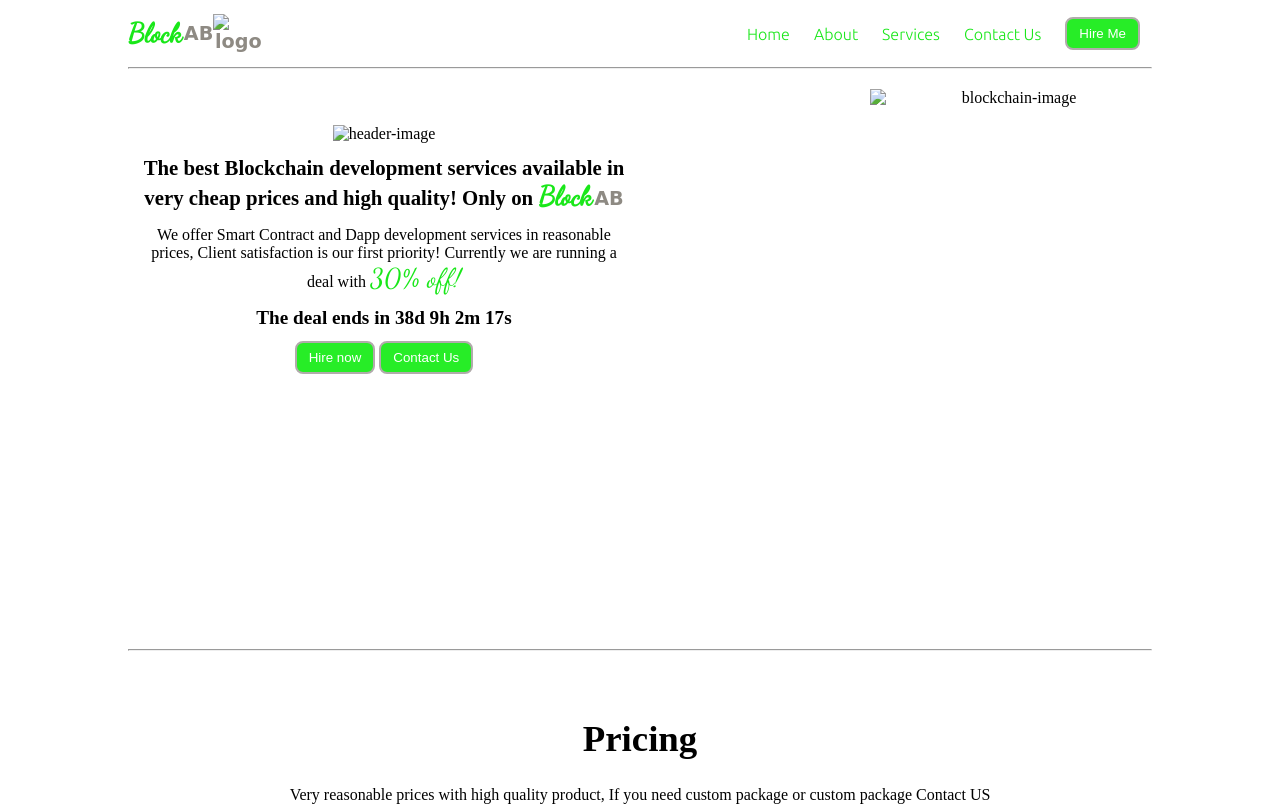
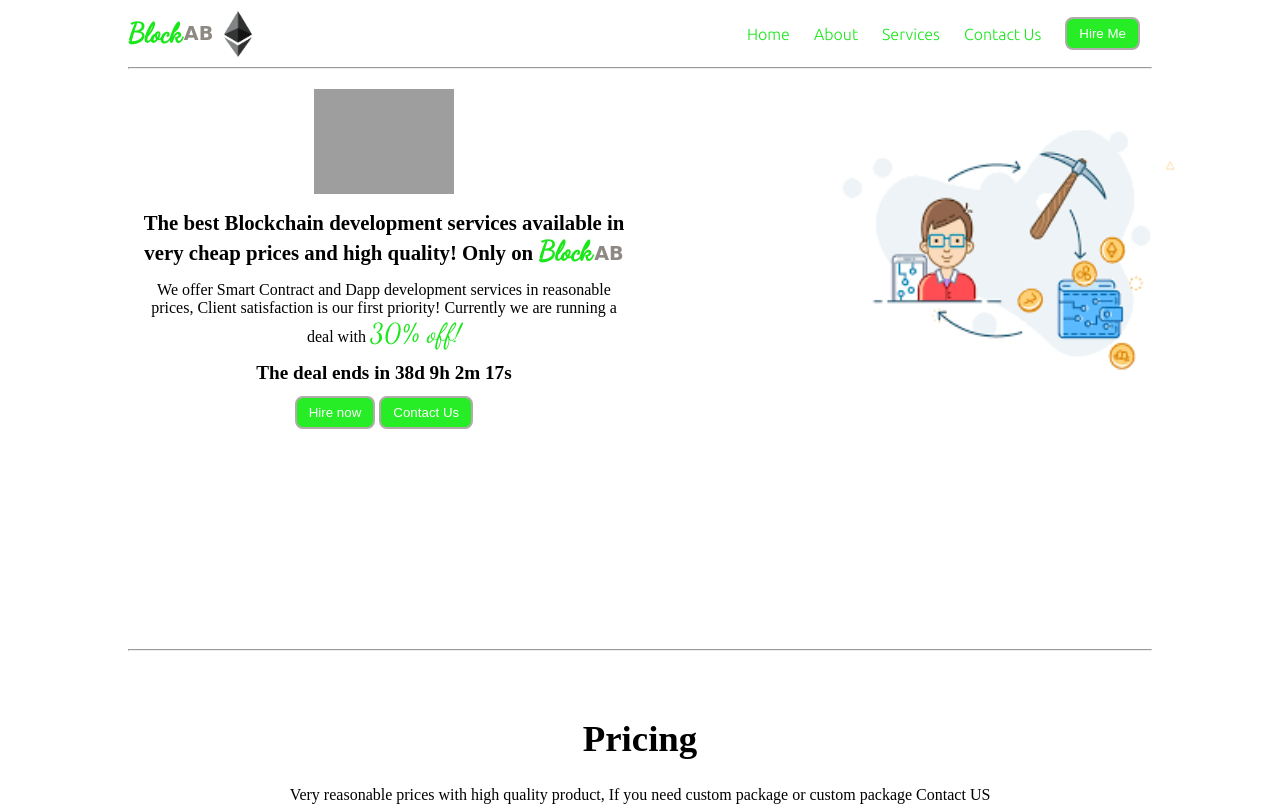
Before and after one commit to BlockAB/landing-page, a plain HTML site: page index.html in a window 1280 px wide. Shown: the top 807 px of the page. Drawn offline with Linux system fonts and the light colour scheme; the site is published under a folder, as on GitHub Pages, so addresses that start at the root find nothing; a web font is replaced by a local one.

Commit message:
Update index.html
minor changes

```diff
--- a/index.html
+++ b/index.html
@@ -15,7 +15,7 @@
          <nav class="flex justify-between">
            <div class="font-bold text-green flex items-center logo-title">Block<span class="flex items-center text-grey logo-span"> AB
           <span class="flex logo">
-             <img class="logo" src="/images/head-image.png" alt="logo"></span>
+             <img class="logo" src="landing-page/images/head-image.png" alt="logo"></span>
 
            </div>
 
@@ -37,7 +37,7 @@
         <div class="topleft flex flex-col justify-center px-2">
 
 <div class="text-center">
-  <img class="eth-logo" src="/images/logo.gif" alt="header-image">
+  <img class="eth-logo" src="landing-page/images/logo.gif" alt="header-image">
 </div>
 
           <h1 class="m-1 text-center">The best Blockchain development services available in very cheap prices and high quality! Only on <span class="text-green logo-title">Block</span><span class="text-grey logo-span">AB</span></h1>
@@ -51,7 +51,7 @@
         </div>
         <div class="topright flex justify-center">
 
-          <img class="topimg-size" src="/images/top-right-image.png" alt="blockchain-image">
+          <img class="topimg-size" src="landing-page/images/top-right-image.png" alt="blockchain-image">
 
         </div>
       </div>
```
